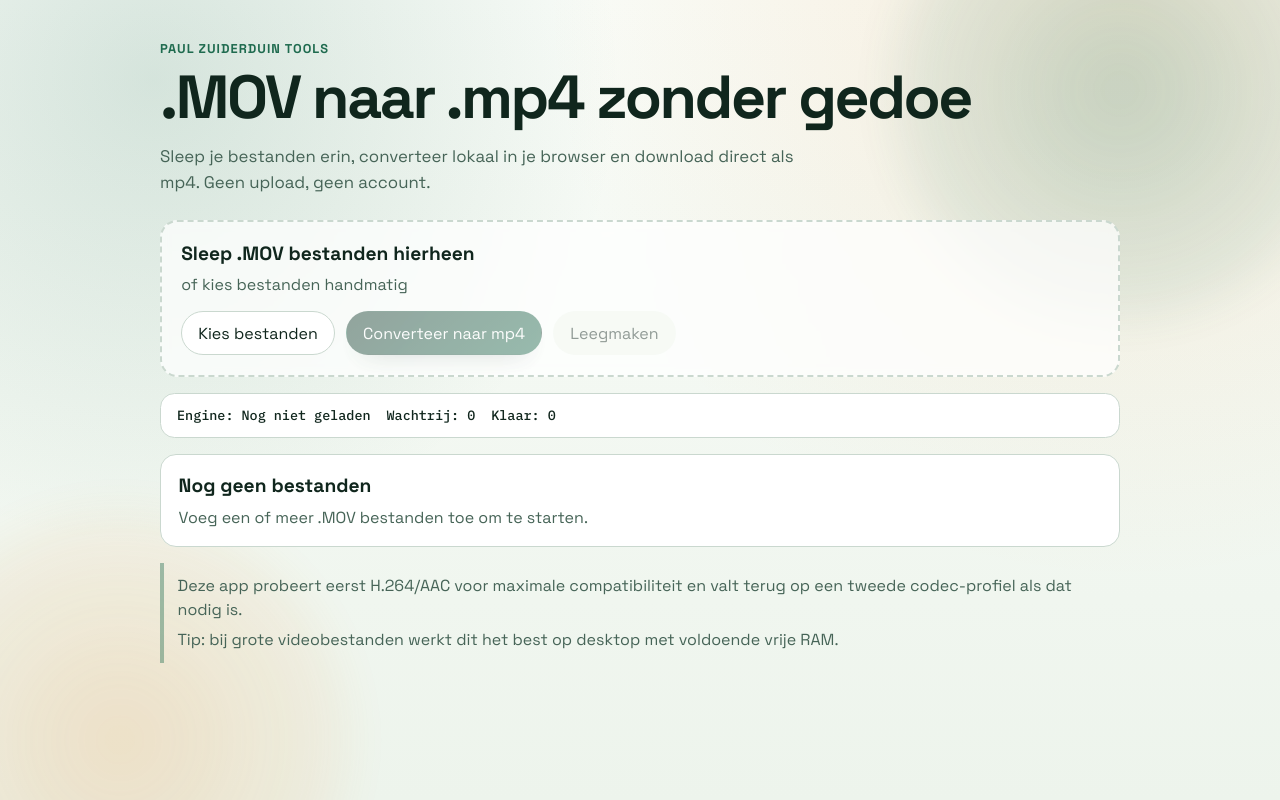
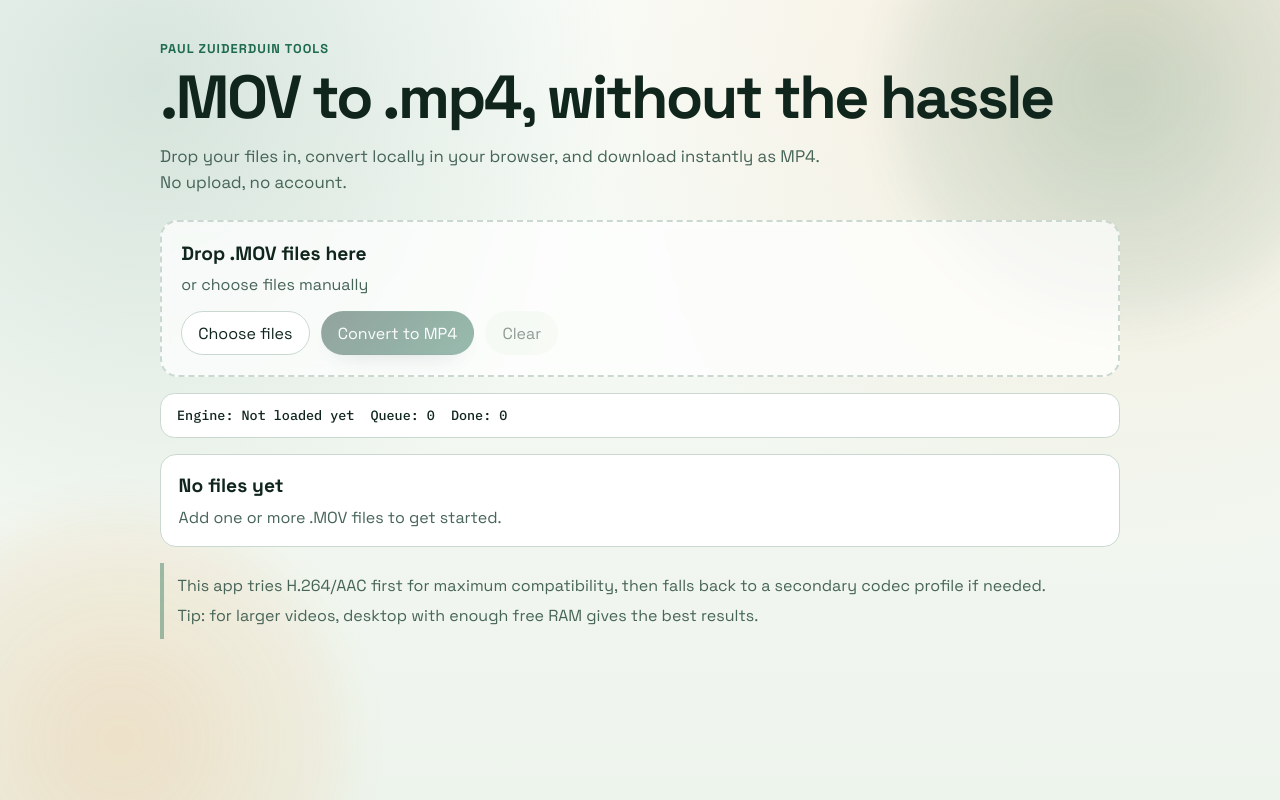
Before and after one commit to Paulmzuiderduin/mov2mp4, a React (Vite) app: page / in a window 1280 px wide. Built offline with nearby package versions, Linux system fonts and the light colour scheme.

Commit message:
Switch MOV2MP4 UI and metadata copy to English

```diff
--- a/index.html
+++ b/index.html
@@ -1,34 +1,34 @@
 <!doctype html>
-<html lang="nl">
+<html lang="en">
   <head>
     <meta charset="UTF-8" />
     <meta name="viewport" content="width=device-width, initial-scale=1.0" />
     <meta
       name="description"
-      content="Converteer .MOV naar .mp4 direct in je browser. Sleep je bestanden erin, converteer lokaal en download direct."
+      content="Convert .MOV to .mp4 directly in your browser. Drop files in, convert locally, and download instantly."
     />
     <meta
       name="keywords"
-      content="mov to mp4, mov naar mp4, video converter, ffmpeg wasm, browser converter"
+      content="mov to mp4, video converter, ffmpeg wasm, browser converter"
     />
     <meta name="robots" content="index, follow" />
     <meta name="theme-color" content="#153b2e" />
 
     <meta property="og:type" content="website" />
     <meta property="og:site_name" content="MOV2MP4" />
-    <meta property="og:title" content="MOV2MP4 | Simpel en betrouwbaar converteren" />
+    <meta property="og:title" content="MOV2MP4 | Simple and reliable conversion" />
     <meta
       property="og:description"
-      content="Converteer .MOV naar .mp4 direct in je browser, zonder upload."
+      content="Convert .MOV to .mp4 directly in your browser, with no upload."
     />
     <meta property="og:url" content="https://mov2mp4.paulzuiderduin.com/" />
     <meta property="og:image" content="https://mov2mp4.paulzuiderduin.com/social-card.svg" />
 
     <meta name="twitter:card" content="summary_large_image" />
-    <meta name="twitter:title" content="MOV2MP4 | Simpel en betrouwbaar converteren" />
+    <meta name="twitter:title" content="MOV2MP4 | Simple and reliable conversion" />
     <meta
       name="twitter:description"
-      content="Converteer .MOV naar .mp4 direct in je browser, zonder upload."
+      content="Convert .MOV to .mp4 directly in your browser, with no upload."
     />
     <meta name="twitter:image" content="https://mov2mp4.paulzuiderduin.com/social-card.svg" />
 
@@ -36,7 +36,7 @@
     <link rel="sitemap" type="application/xml" href="/sitemap.xml" />
     <link rel="manifest" href="/site.webmanifest" />
     <link rel="icon" type="image/svg+xml" href="/favicon.svg" />
-    <title>MOV2MP4 | Simpel en betrouwbaar converteren</title>
+    <title>MOV2MP4 | Simple and reliable conversion</title>
     <script type="application/ld+json">
       {
         "@context": "https://schema.org",
@@ -44,9 +44,9 @@
         "name": "MOV2MP4",
         "applicationCategory": "MultimediaApplication",
         "operatingSystem": "Web",
-        "inLanguage": "nl-NL",
+        "inLanguage": "en-US",
         "url": "https://mov2mp4.paulzuiderduin.com/",
-        "description": "Converteer .MOV naar .mp4 direct in je browser zonder upload.",
+        "description": "Convert .MOV to .mp4 directly in your browser with no upload.",
         "offers": {
           "@type": "Offer",
           "price": "0",
--- a/src/App.jsx
+++ b/src/App.jsx
@@ -97,7 +97,7 @@ export default function App() {
     }
 
     setEngineStatus('loading');
-    setEngineMessage('Converter engine laden...');
+    setEngineMessage('Loading converter engine...');
 
     try {
       const ffmpeg = await createFFmpeg(({ progress }) => {
@@ -114,11 +114,11 @@ export default function App() {
 
       ffmpegRef.current = ffmpeg;
       setEngineStatus('ready');
-      setEngineMessage('Engine klaar.');
+      setEngineMessage('Engine ready.');
       return ffmpeg;
     } catch (error) {
       setEngineStatus('error');
-      setEngineMessage('Laden van converter engine mislukt.');
+      setEngineMessage('Failed to load converter engine.');
       throw error;
     }
   };
@@ -131,7 +131,7 @@ export default function App() {
     const ignored = picked.length - valid.length;
 
     if (ignored > 0) {
-      setNotice(`${ignored} bestand(en) overgeslagen: alleen .MOV wordt toegevoegd.`);
+      setNotice(`${ignored} file(s) skipped: only .MOV files are accepted.`);
     } else {
       setNotice('');
     }
@@ -289,7 +289,7 @@ export default function App() {
           await runConversionForItem(item);
         } catch (error) {
           const message =
-            error instanceof Error ? error.message : 'Onbekende fout tijdens converteren.';
+            error instanceof Error ? error.message : 'Unknown conversion error.';
           setQueue((prev) =>
             prev.map((entry) =>
               entry.id === id
@@ -321,10 +321,10 @@ export default function App() {
   };
 
   const statusLabel = (item) => {
-    if (item.status === 'done') return 'Klaar';
-    if (item.status === 'converting') return `Converteren ${item.progress}%`;
-    if (item.status === 'error') return 'Fout';
-    return 'In wachtrij';
+    if (item.status === 'done') return 'Done';
+    if (item.status === 'converting') return `Converting ${item.progress}%`;
+    if (item.status === 'error') return 'Error';
+    return 'Queued';
   };
 
   return (
@@ -334,11 +334,11 @@ export default function App() {
 
       <main className="page">
         <header className="hero">
-          <p className="hero-tag">Paul Zuiderduin tools</p>
-          <h1>.MOV naar .mp4 zonder gedoe</h1>
+          <p className="hero-tag">Paul Zuiderduin Tools</p>
+          <h1>.MOV to .mp4, without the hassle</h1>
           <p className="hero-sub">
-            Sleep je bestanden erin, converteer lokaal in je browser en download direct als mp4.
-            Geen upload, geen account.
+            Drop your files in, convert locally in your browser, and download instantly as MP4.
+            No upload, no account.
           </p>
         </header>
 
@@ -352,12 +352,12 @@ export default function App() {
           onDrop={handleDrop}
         >
           <div>
-            <strong>Sleep .MOV bestanden hierheen</strong>
-            <p>of kies bestanden handmatig</p>
+            <strong>Drop .MOV files here</strong>
+            <p>or choose files manually</p>
           </div>
           <div className="actions">
             <button type="button" onClick={triggerPicker} className="button button-secondary">
-              Kies bestanden
+              Choose files
             </button>
             <button
               type="button"
@@ -365,7 +365,7 @@ export default function App() {
               className="button button-primary"
               disabled={isBusy || queuedCount === 0}
             >
-              {isBusy ? 'Converteren...' : 'Converteer naar mp4'}
+              {isBusy ? 'Converting...' : 'Convert to MP4'}
             </button>
             <button
               type="button"
@@ -373,7 +373,7 @@ export default function App() {
               className="button button-ghost"
               disabled={queue.length === 0 || isBusy}
             >
-              Leegmaken
+              Clear
             </button>
           </div>
 
@@ -391,14 +391,14 @@ export default function App() {
           <span>
             Engine:{' '}
             <strong>
-              {engineStatus === 'idle' && 'Nog niet geladen'}
-              {engineStatus === 'loading' && 'Laden...'}
-              {engineStatus === 'ready' && 'Klaar'}
-              {engineStatus === 'error' && 'Fout'}
+              {engineStatus === 'idle' && 'Not loaded yet'}
+              {engineStatus === 'loading' && 'Loading...'}
+              {engineStatus === 'ready' && 'Ready'}
+              {engineStatus === 'error' && 'Error'}
             </strong>
           </span>
-          <span>Wachtrij: {queuedCount}</span>
-          <span>Klaar: {doneCount}</span>
+          <span>Queue: {queuedCount}</span>
+          <span>Done: {doneCount}</span>
         </section>
 
         {engineMessage ? <p className="hint">{engineMessage}</p> : null}
@@ -407,8 +407,8 @@ export default function App() {
         <section className="queue">
           {queue.length === 0 ? (
             <article className="empty-card">
-              <h2>Nog geen bestanden</h2>
-              <p>Voeg een of meer .MOV bestanden toe om te starten.</p>
+              <h2>No files yet</h2>
+              <p>Add one or more .MOV files to get started.</p>
             </article>
           ) : (
             queue.map((item, index) => (
@@ -426,7 +426,7 @@ export default function App() {
                 <div className="queue-actions">
                   {item.downloadUrl ? (
                     <a className="button button-primary" href={item.downloadUrl} download={item.outputName}>
-                      Download mp4
+                      Download MP4
                     </a>
                   ) : null}
                   <button
@@ -435,7 +435,7 @@ export default function App() {
                     disabled={isBusy && item.status === 'converting'}
                     onClick={() => removeItem(item.id)}
                   >
-                    Verwijder
+                    Remove
                   </button>
                 </div>
               </article>
@@ -445,10 +445,10 @@ export default function App() {
 
         <footer className="footer-note">
           <p>
-            Deze app probeert eerst H.264/AAC voor maximale compatibiliteit en valt terug op een
-            tweede codec-profiel als dat nodig is.
+            This app tries H.264/AAC first for maximum compatibility, then falls back to a
+            secondary codec profile if needed.
           </p>
-          <p>Tip: bij grote videobestanden werkt dit het best op desktop met voldoende vrije RAM.</p>
+          <p>Tip: for larger videos, desktop with enough free RAM gives the best results.</p>
         </footer>
       </main>
     </div>
```
Also changed, not shown: public/site.webmanifest, public/social-card.svg.
